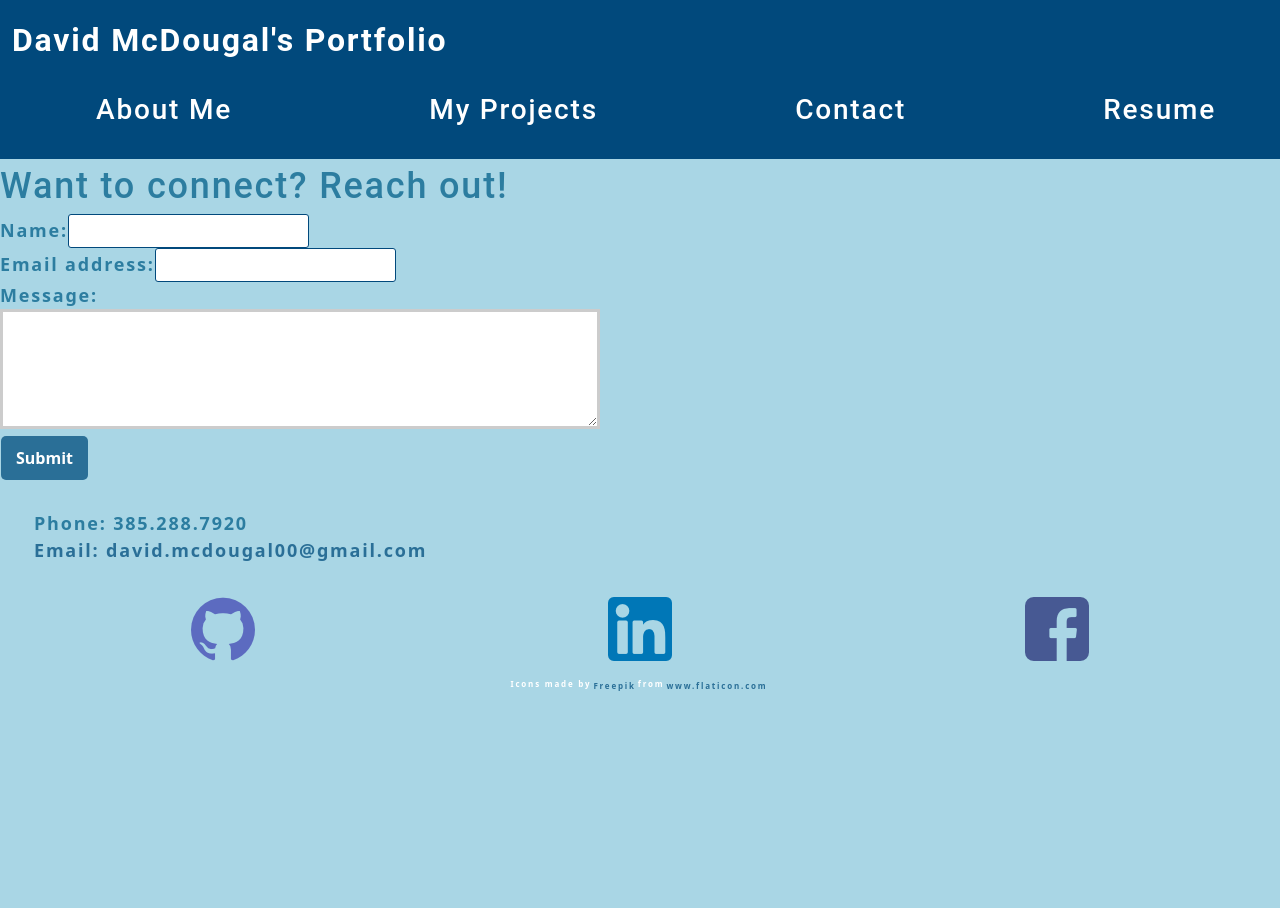
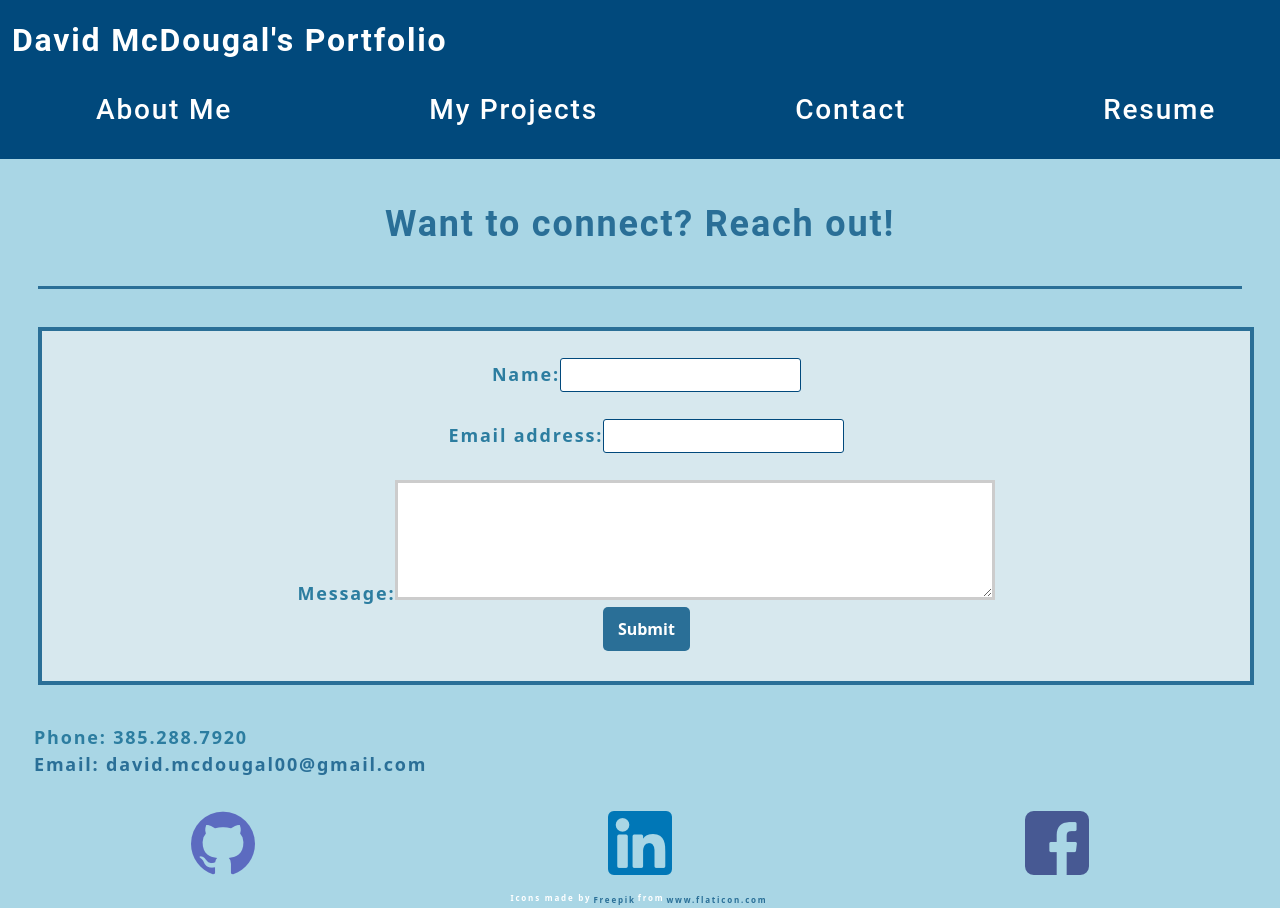
Before and after one commit to davsav16/david-m-portfolio, a React (Create React App) app: page / in a window 1280 px wide. Both pictures are taken after a click on the item "Contact". Before the commit the page ends 800 px from the top, so only its background shows below. Built offline with nearby package versions, Linux system fonts and the light colour scheme.

Commit message:
contact styling

```diff
--- a/src/components/Contact/index.js
+++ b/src/components/Contact/index.js
@@ -37,17 +37,17 @@ function Contact() {
 
     return(
         <section>
-            <h1>Want to connect? Reach out! </h1>
-            <form id="contact-form" onSubmit={handleSubmit}>
-                <div>
+            <h1 className="projectSec">Want to connect? Reach out! </h1>
+            <form className="contactStyle" id="contact-form" onSubmit={handleSubmit}>
+                <div className="contactDiv">
                     <label htmlFor="name">Name:</label>
                     <input type="text" defaultValue={name} onBlur={handleChange} name="name"  />
                 </div>
-                <div>
+                <div className="contactDiv">
                     <label htmlFor="email">Email address:</label>
                     <input type="email" defaultValue={email} name="email" onBlur={handleChange} />
                 </div>
-                <div>
+                <div className="contactDiv">
                     <label htmlFor="message">Message:</label>
                     <textarea name="message" defaultValue={message} rows="5" onBlur={handleChange} />
                 </div>
--- a/src/index.css
+++ b/src/index.css
@@ -129,7 +129,7 @@ span[role="img"] {
 }
 
 form {
-  width: 40%;
+  width: 100%;
 }
 
 input {
@@ -222,6 +222,20 @@ nav  li {
   color: var(--primary);
   border-bottom: solid;
   border-width: 3px;
+}
+
+.contactStyle {
+  width: 95%;
+  text-align: center;
+  margin: 3vw;
+  border-style: solid;
+  border-width: 4px;
+  background-color: rgb(215, 232, 238);
+  border-color: var(--primary);
+}
+
+.contactDiv {
+  padding-top: 27px;
 }
 
 textarea {
```
